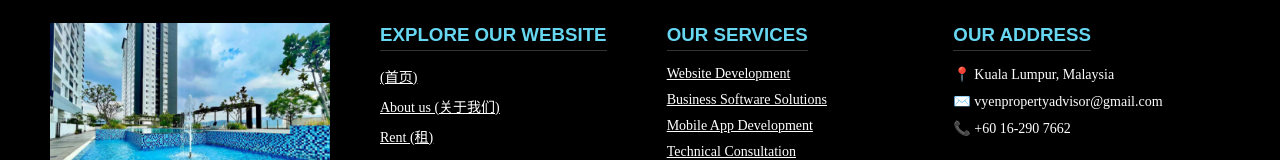
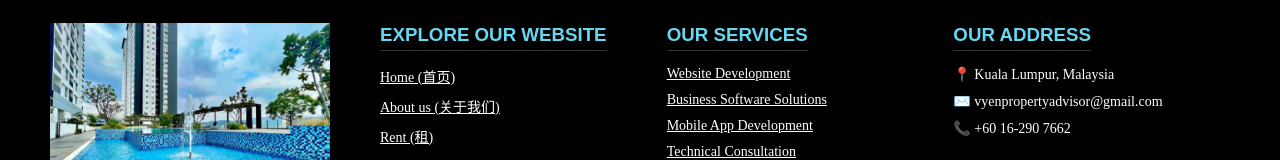
Before and after one commit to RSBusinessTech/vyenpropertyadvisor-ui, an Angular app: page /home in a window 1280 px wide. Shown: the part 2448-2608 px from the top of the page. Built offline with nearby package versions, Linux system fonts and the light colour scheme.

Commit message:
Adding home page

```diff
--- a/src/app/shared/footer/footer.component.html
+++ b/src/app/shared/footer/footer.component.html
@@ -29,7 +29,7 @@
       <div class="footer-section">
         <h3>Explore Our Website</h3>
         <ul>
-          <li><a href="/home"> (首页)</a></li>
+          <li><a href="/home"> Home (首页)</a></li>
           <li><a href="/about">About us (关于我们)</a></li>
           <li><a href="/rent">Rent (租)</a></li>
           <li><a href="/buy">Buy (买)</a></li>
```
